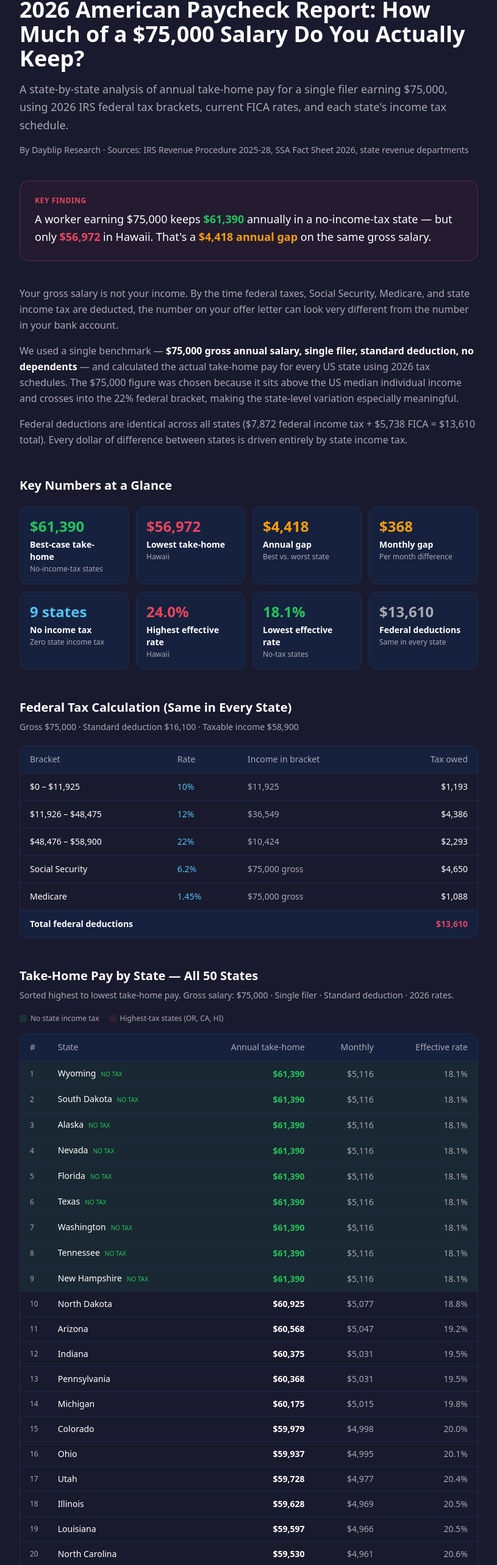
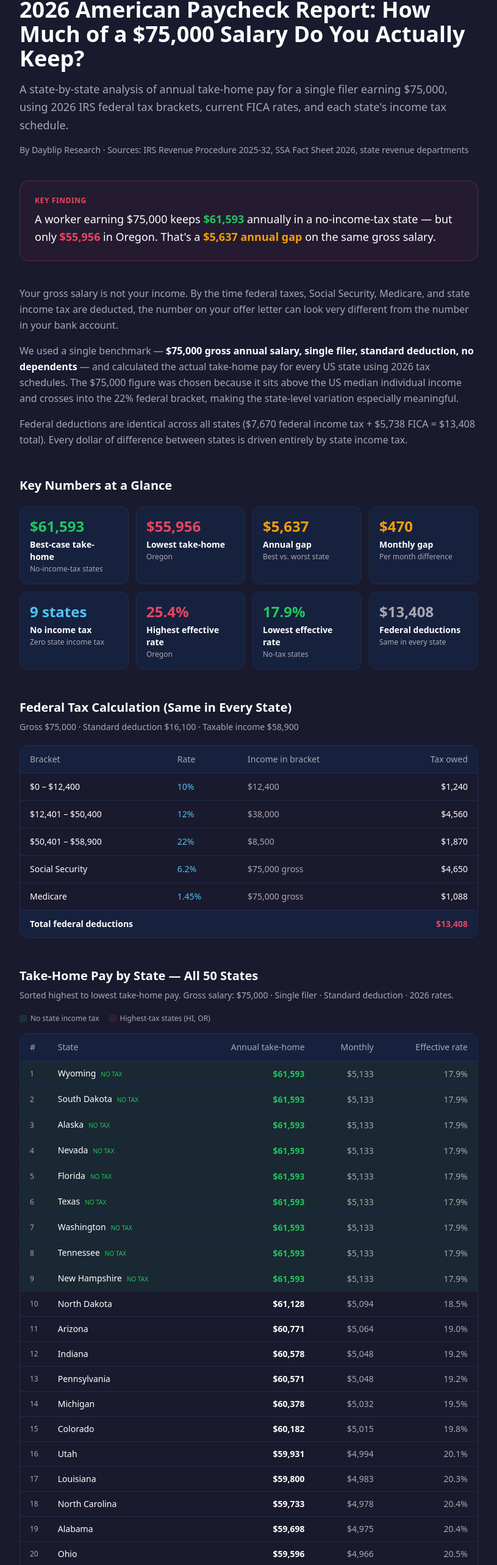
Before and after one commit to pierre2000it-max/dayblip, a Next.js app: page /research/paycheck-report-2026 in a window 1280 px wide. Shown: the part 224-2790 px from the top of the page at 61% size, without its empty margins (232-1047 px from the left). Built offline with nearby package versions, Linux system fonts and the light colour scheme.

Commit message:
Fix 3 of 3: Rebuild paycheck research report with correct 2026 federal tax 7670 and recalculated 50-state take-home figures

```diff
--- a/src/app/research/paycheck-report-2026/page.tsx
+++ b/src/app/research/paycheck-report-2026/page.tsx
@@ -14,75 +14,75 @@ interface StateRow {
 }
 
 // Gross $75,000 | Standard deduction $16,100 | Federal taxable income $58,900
-// Federal income tax: 10% × $11,925 + 12% × $36,549 + 22% × $10,424 = $7,872
+// Federal income tax: 10% × $12,400 + 12% × $38,000 + 22% × $8,500 = $7,670
 // FICA: 6.2% × $75,000 + 1.45% × $75,000 = $4,650 + $1,088 = $5,738
-// Total federal deductions: $13,610
-// After-federal base: $61,390
-// Take-home = $75,000 − $7,872 − $5,738 − state income tax
-// Sources: IRS Rev. Proc. 2025-28 (2026 brackets), SSA Fact Sheet 2026, state revenue depts.
+// Total federal deductions: $13,408
+// After-federal base: $61,593
+// Take-home = $75,000 − $7,670 − $5,738 − state income tax
+// Sources: IRS Rev. Proc. 2025-32 (2026 brackets), SSA Fact Sheet 2026, state revenue depts.
 
 const STATES: StateRow[] = [
-  { state: "Wyoming",        abbr: "WY", takeHome: 61390, effective: 18.1, noIncomeTax: true },
-  { state: "South Dakota",   abbr: "SD", takeHome: 61390, effective: 18.1, noIncomeTax: true },
-  { state: "Alaska",         abbr: "AK", takeHome: 61390, effective: 18.1, noIncomeTax: true },
-  { state: "Nevada",         abbr: "NV", takeHome: 61390, effective: 18.1, noIncomeTax: true },
-  { state: "Florida",        abbr: "FL", takeHome: 61390, effective: 18.1, noIncomeTax: true },
-  { state: "Texas",          abbr: "TX", takeHome: 61390, effective: 18.1, noIncomeTax: true },
-  { state: "Washington",     abbr: "WA", takeHome: 61390, effective: 18.1, noIncomeTax: true },
-  { state: "Tennessee",      abbr: "TN", takeHome: 61390, effective: 18.1, noIncomeTax: true },
-  { state: "New Hampshire",  abbr: "NH", takeHome: 61390, effective: 18.1, noIncomeTax: true },
-  { state: "North Dakota",   abbr: "ND", takeHome: 60925, effective: 18.8, noIncomeTax: false },
-  { state: "Arizona",        abbr: "AZ", takeHome: 60568, effective: 19.2, noIncomeTax: false },
-  { state: "Indiana",        abbr: "IN", takeHome: 60375, effective: 19.5, noIncomeTax: false },
-  { state: "Pennsylvania",   abbr: "PA", takeHome: 60368, effective: 19.5, noIncomeTax: false },
-  { state: "Michigan",       abbr: "MI", takeHome: 60175, effective: 19.8, noIncomeTax: false },
-  { state: "Colorado",       abbr: "CO", takeHome: 59979, effective: 20.0, noIncomeTax: false },
-  { state: "Ohio",           abbr: "OH", takeHome: 59937, effective: 20.1, noIncomeTax: false },
-  { state: "Utah",           abbr: "UT", takeHome: 59728, effective: 20.4, noIncomeTax: false },
-  { state: "Illinois",       abbr: "IL", takeHome: 59628, effective: 20.5, noIncomeTax: false },
-  { state: "Louisiana",      abbr: "LA", takeHome: 59597, effective: 20.5, noIncomeTax: false },
-  { state: "North Carolina", abbr: "NC", takeHome: 59530, effective: 20.6, noIncomeTax: false },
-  { state: "Alabama",        abbr: "AL", takeHome: 59495, effective: 20.7, noIncomeTax: false },
-  { state: "Kentucky",       abbr: "KY", takeHome: 59372, effective: 20.8, noIncomeTax: false },
-  { state: "Mississippi",    abbr: "MS", takeHome: 59367, effective: 20.8, noIncomeTax: false },
-  { state: "Missouri",       abbr: "MO", takeHome: 59234, effective: 21.0, noIncomeTax: false },
-  { state: "Georgia",        abbr: "GA", takeHome: 59139, effective: 21.1, noIncomeTax: false },
-  { state: "New Mexico",     abbr: "NM", takeHome: 59118, effective: 21.2, noIncomeTax: false },
-  { state: "Iowa",           abbr: "IA", takeHome: 59041, effective: 21.3, noIncomeTax: false },
-  { state: "West Virginia",  abbr: "WV", takeHome: 58992, effective: 21.3, noIncomeTax: false },
-  { state: "Montana",        abbr: "MT", takeHome: 58919, effective: 21.4, noIncomeTax: false },
-  { state: "Oklahoma",       abbr: "OK", takeHome: 58893, effective: 21.5, noIncomeTax: false },
-  { state: "South Carolina", abbr: "SC", takeHome: 58834, effective: 21.6, noIncomeTax: false },
-  { state: "Kansas",         abbr: "KS", takeHome: 58794, effective: 21.6, noIncomeTax: false },
-  { state: "Nebraska",       abbr: "NE", takeHome: 58759, effective: 21.7, noIncomeTax: false },
-  { state: "Arkansas",       abbr: "AR", takeHome: 58658, effective: 21.8, noIncomeTax: false },
-  { state: "Delaware",       abbr: "DE", takeHome: 58656, effective: 21.8, noIncomeTax: false },
-  { state: "Virginia",       abbr: "VA", takeHome: 58598, effective: 21.9, noIncomeTax: false },
-  { state: "Idaho",          abbr: "ID", takeHome: 58548, effective: 21.9, noIncomeTax: false },
-  { state: "Wisconsin",      abbr: "WI", takeHome: 58509, effective: 22.0, noIncomeTax: false },
-  { state: "Rhode Island",   abbr: "RI", takeHome: 58419, effective: 22.1, noIncomeTax: false },
-  { state: "Maine",          abbr: "ME", takeHome: 58358, effective: 22.2, noIncomeTax: false },
-  { state: "Vermont",        abbr: "VT", takeHome: 58340, effective: 22.2, noIncomeTax: false },
-  { state: "Maryland",       abbr: "MD", takeHome: 58288, effective: 22.3, noIncomeTax: false },
-  { state: "New York",       abbr: "NY", takeHome: 58097, effective: 22.5, noIncomeTax: false },
-  { state: "Connecticut",    abbr: "CT", takeHome: 58008, effective: 22.7, noIncomeTax: false },
-  { state: "Massachusetts",  abbr: "MA", takeHome: 57959, effective: 22.7, noIncomeTax: false },
-  { state: "Minnesota",      abbr: "MN", takeHome: 57858, effective: 22.9, noIncomeTax: false },
-  { state: "New Jersey",     abbr: "NJ", takeHome: 57808, effective: 22.9, noIncomeTax: false },
-  { state: "Oregon",         abbr: "OR", takeHome: 57291, effective: 23.6, noIncomeTax: false, highlight: "low" },
-  { state: "California",     abbr: "CA", takeHome: 57104, effective: 23.9, noIncomeTax: false, highlight: "low" },
-  { state: "Hawaii",         abbr: "HI", takeHome: 56972, effective: 24.0, noIncomeTax: false, highlight: "low" },
+  { state: "Wyoming",        abbr: "WY", takeHome: 61593, effective: 17.9, noIncomeTax: true },
+  { state: "South Dakota",   abbr: "SD", takeHome: 61593, effective: 17.9, noIncomeTax: true },
+  { state: "Alaska",         abbr: "AK", takeHome: 61593, effective: 17.9, noIncomeTax: true },
+  { state: "Nevada",         abbr: "NV", takeHome: 61593, effective: 17.9, noIncomeTax: true },
+  { state: "Florida",        abbr: "FL", takeHome: 61593, effective: 17.9, noIncomeTax: true },
+  { state: "Texas",          abbr: "TX", takeHome: 61593, effective: 17.9, noIncomeTax: true },
+  { state: "Washington",     abbr: "WA", takeHome: 61593, effective: 17.9, noIncomeTax: true },
+  { state: "Tennessee",      abbr: "TN", takeHome: 61593, effective: 17.9, noIncomeTax: true },
+  { state: "New Hampshire",  abbr: "NH", takeHome: 61593, effective: 17.9, noIncomeTax: true },
+  { state: "North Dakota",   abbr: "ND", takeHome: 61128, effective: 18.5, noIncomeTax: false },
+  { state: "Arizona",        abbr: "AZ", takeHome: 60771, effective: 19.0, noIncomeTax: false },
+  { state: "Indiana",        abbr: "IN", takeHome: 60578, effective: 19.2, noIncomeTax: false },
+  { state: "Pennsylvania",   abbr: "PA", takeHome: 60571, effective: 19.2, noIncomeTax: false },
+  { state: "Michigan",       abbr: "MI", takeHome: 60378, effective: 19.5, noIncomeTax: false },
+  { state: "Colorado",       abbr: "CO", takeHome: 60182, effective: 19.8, noIncomeTax: false },
+  { state: "Utah",           abbr: "UT", takeHome: 59931, effective: 20.1, noIncomeTax: false },
+  { state: "Louisiana",      abbr: "LA", takeHome: 59800, effective: 20.3, noIncomeTax: false },
+  { state: "North Carolina", abbr: "NC", takeHome: 59733, effective: 20.4, noIncomeTax: false },
+  { state: "Alabama",        abbr: "AL", takeHome: 59698, effective: 20.4, noIncomeTax: false },
+  { state: "Ohio",           abbr: "OH", takeHome: 59596, effective: 20.5, noIncomeTax: false },
+  { state: "Kentucky",       abbr: "KY", takeHome: 59575, effective: 20.6, noIncomeTax: false },
+  { state: "Mississippi",    abbr: "MS", takeHome: 59570, effective: 20.6, noIncomeTax: false },
+  { state: "Missouri",       abbr: "MO", takeHome: 59437, effective: 20.8, noIncomeTax: false },
+  { state: "Georgia",        abbr: "GA", takeHome: 59342, effective: 20.9, noIncomeTax: false },
+  { state: "New Mexico",     abbr: "NM", takeHome: 59321, effective: 20.9, noIncomeTax: false },
+  { state: "Iowa",           abbr: "IA", takeHome: 59244, effective: 21.0, noIncomeTax: false },
+  { state: "West Virginia",  abbr: "WV", takeHome: 59195, effective: 21.1, noIncomeTax: false },
+  { state: "Montana",        abbr: "MT", takeHome: 59122, effective: 21.2, noIncomeTax: false },
+  { state: "Oklahoma",       abbr: "OK", takeHome: 59096, effective: 21.2, noIncomeTax: false },
+  { state: "South Carolina", abbr: "SC", takeHome: 59037, effective: 21.3, noIncomeTax: false },
+  { state: "Kansas",         abbr: "KS", takeHome: 58997, effective: 21.3, noIncomeTax: false },
+  { state: "Nebraska",       abbr: "NE", takeHome: 58962, effective: 21.4, noIncomeTax: false },
+  { state: "Arkansas",       abbr: "AR", takeHome: 58861, effective: 21.5, noIncomeTax: false },
+  { state: "Delaware",       abbr: "DE", takeHome: 58859, effective: 21.5, noIncomeTax: false },
+  { state: "Virginia",       abbr: "VA", takeHome: 58801, effective: 21.6, noIncomeTax: false },
+  { state: "Idaho",          abbr: "ID", takeHome: 58751, effective: 21.7, noIncomeTax: false },
+  { state: "Wisconsin",      abbr: "WI", takeHome: 58712, effective: 21.7, noIncomeTax: false },
+  { state: "Rhode Island",   abbr: "RI", takeHome: 58622, effective: 21.8, noIncomeTax: false },
+  { state: "Maine",          abbr: "ME", takeHome: 58561, effective: 21.9, noIncomeTax: false },
+  { state: "California",     abbr: "CA", takeHome: 58549, effective: 21.9, noIncomeTax: false },
+  { state: "Vermont",        abbr: "VT", takeHome: 58543, effective: 21.9, noIncomeTax: false },
+  { state: "Maryland",       abbr: "MD", takeHome: 58491, effective: 22.0, noIncomeTax: false },
+  { state: "Connecticut",    abbr: "CT", takeHome: 58211, effective: 22.4, noIncomeTax: false },
+  { state: "Massachusetts",  abbr: "MA", takeHome: 58162, effective: 22.5, noIncomeTax: false },
+  { state: "New York",       abbr: "NY", takeHome: 58104, effective: 22.5, noIncomeTax: false },
+  { state: "Illinois",       abbr: "IL", takeHome: 58099, effective: 22.5, noIncomeTax: false },
+  { state: "Minnesota",      abbr: "MN", takeHome: 58061, effective: 22.6, noIncomeTax: false },
+  { state: "New Jersey",     abbr: "NJ", takeHome: 58011, effective: 22.7, noIncomeTax: false },
+  { state: "Hawaii",         abbr: "HI", takeHome: 56333, effective: 24.9, noIncomeTax: false, highlight: "low" },
+  { state: "Oregon",         abbr: "OR", takeHome: 55956, effective: 25.4, noIncomeTax: false, highlight: "low" },
 ]
 
 const KEY_NUMBERS = [
-  { value: "$61,390", label: "Best-case take-home",     sub: "No-income-tax states",  color: "#22c55e" },
-  { value: "$56,972", label: "Lowest take-home",        sub: "Hawaii",                color: "#e94560" },
-  { value: "$4,418",  label: "Annual gap",              sub: "Best vs. worst state",  color: "#f59e0b" },
-  { value: "$368",    label: "Monthly gap",             sub: "Per month difference",  color: "#f59e0b" },
+  { value: "$61,593", label: "Best-case take-home",     sub: "No-income-tax states",  color: "#22c55e" },
+  { value: "$55,956", label: "Lowest take-home",        sub: "Oregon",                color: "#e94560" },
+  { value: "$5,637",  label: "Annual gap",              sub: "Best vs. worst state",  color: "#f59e0b" },
+  { value: "$470",    label: "Monthly gap",             sub: "Per month difference",  color: "#f59e0b" },
   { value: "9 states",label: "No income tax",           sub: "Zero state income tax", color: "#4FC3F7" },
-  { value: "24.0%",   label: "Highest effective rate",  sub: "Hawaii",                color: "#e94560" },
-  { value: "18.1%",   label: "Lowest effective rate",   sub: "No-tax states",         color: "#22c55e" },
-  { value: "$13,610", label: "Federal deductions",      sub: "Same in every state",   color: "#a8a8b3" },
+  { value: "25.4%",   label: "Highest effective rate",  sub: "Oregon",                color: "#e94560" },
+  { value: "17.9%",   label: "Lowest effective rate",   sub: "No-tax states",         color: "#22c55e" },
+  { value: "$13,408", label: "Federal deductions",      sub: "Same in every state",   color: "#a8a8b3" },
 ]
 
 const relatedTools = [
@@ -169,7 +169,7 @@ export default function PaycheckReport2026() {
           <span className="rounded-full border border-[#e94560]/40 bg-[#e94560]/10 px-3 py-1 text-xs font-medium text-[#e94560]">
             Paycheck
           </span>
-          <span className="text-[#a8a8b3] text-xs">Published June 2026 · Updated with 2026 IRS brackets</span>
+          <span className="text-[#a8a8b3] text-xs">Published June 2026 · Updated July 2026 with corrected 2026 IRS brackets per Rev. Proc. 2025-32</span>
         </div>
 
         {/* H1 */}
@@ -184,16 +184,16 @@ export default function PaycheckReport2026() {
         </p>
 
         <p className="text-[#a8a8b3] text-sm mb-10">
-          By Dayblip Research · Sources: IRS Revenue Procedure 2025-28, SSA Fact Sheet 2026, state revenue departments
+          By Dayblip Research · Sources: IRS Revenue Procedure 2025-32, SSA Fact Sheet 2026, state revenue departments
         </p>
 
         {/* Key finding box */}
         <div className="rounded-2xl border border-[#e94560]/30 bg-[#e94560]/5 p-6 mb-10">
           <div className="text-[#e94560] text-xs font-semibold uppercase tracking-wider mb-2">Key Finding</div>
           <p className="text-white text-lg font-medium leading-relaxed">
-            A worker earning $75,000 keeps <strong className="text-[#22c55e]">$61,390</strong> annually in a no-income-tax
-            state — but only <strong className="text-[#e94560]">$56,972</strong> in Hawaii.
-            That&apos;s a <strong className="text-[#f59e0b]">$4,418 annual gap</strong> on the same gross salary.
+            A worker earning $75,000 keeps <strong className="text-[#22c55e]">$61,593</strong> annually in a no-income-tax
+            state — but only <strong className="text-[#e94560]">$55,956</strong> in Oregon.
+            That&apos;s a <strong className="text-[#f59e0b]">$5,637 annual gap</strong> on the same gross salary.
           </p>
         </div>
 
@@ -211,7 +211,7 @@ export default function PaycheckReport2026() {
             income and crosses into the 22% federal bracket, making the state-level variation especially meaningful.
           </p>
           <p>
-            Federal deductions are identical across all states ($7,872 federal income tax + $5,738 FICA = $13,610 total).
+            Federal deductions are identical across all states ($7,670 federal income tax + $5,738 FICA = $13,408 total).
             Every dollar of difference between states is driven entirely by state income tax.
           </p>
         </div>
@@ -248,9 +248,9 @@ export default function PaycheckReport2026() {
               </thead>
               <tbody>
                 {[
-                  { bracket: "$0 – $11,925",       rate: "10%",   income: "$11,925",       tax: "$1,193" },
-                  { bracket: "$11,926 – $48,475",  rate: "12%",   income: "$36,549",       tax: "$4,386" },
-                  { bracket: "$48,476 – $58,900",  rate: "22%",   income: "$10,424",       tax: "$2,293" },
+                  { bracket: "$0 – $12,400",       rate: "10%",   income: "$12,400",       tax: "$1,240" },
+                  { bracket: "$12,401 – $50,400",  rate: "12%",   income: "$38,000",       tax: "$4,560" },
+                  { bracket: "$50,401 – $58,900",  rate: "22%",   income: "$8,500",        tax: "$1,870" },
                   { bracket: "Social Security",    rate: "6.2%",  income: "$75,000 gross", tax: "$4,650" },
                   { bracket: "Medicare",           rate: "1.45%", income: "$75,000 gross", tax: "$1,088" },
                 ].map((row) => (
@@ -263,7 +263,7 @@ export default function PaycheckReport2026() {
                 ))}
                 <tr className="bg-[#16213e]">
                   <td colSpan={3} className="px-4 py-3 text-white font-bold">Total federal deductions</td>
-                  <td className="px-4 py-3 text-right font-bold text-[#e94560]">$13,610</td>
+                  <td className="px-4 py-3 text-right font-bold text-[#e94560]">$13,408</td>
                 </tr>
               </tbody>
             </table>
@@ -285,7 +285,7 @@ export default function PaycheckReport2026() {
             </span>
             <span className="flex items-center gap-1.5">
               <span className="inline-block w-3 h-3 rounded-sm" style={{ background: "rgba(233,69,96,0.12)" }}></span>
-              Highest-tax states (OR, CA, HI)
+              Highest-tax states (HI, OR)
             </span>
           </div>
 
@@ -347,27 +347,27 @@ export default function PaycheckReport2026() {
               {
                 n: "01",
                 title: "Nine states take nothing extra",
-                body: "Wyoming, South Dakota, Alaska, Nevada, Florida, Texas, Washington, Tennessee, and New Hampshire levy no state income tax. Workers in these states keep an identical $61,390 from a $75,000 salary — the federal government takes $13,610 and the state takes nothing.",
+                body: "Wyoming, South Dakota, Alaska, Nevada, Florida, Texas, Washington, Tennessee, and New Hampshire levy no state income tax. Workers in these states keep an identical $61,593 from a $75,000 salary — the federal government takes $13,408 and the state takes nothing.",
               },
               {
                 n: "02",
-                title: "The $4,418 gap compounds to ~$445,000 over a 30-year career",
-                body: "A Hawaii worker earning $75,000 takes home $4,418 less per year than an identical worker in Texas or Florida. That gap doesn't disappear — invested at a 7% annual return for 30 years, it compounds to approximately $445,000. State tax choice is a long-term wealth decision.",
+                title: "The $5,637 gap compounds to ~$532,000 over a 30-year career",
+                body: "An Oregon worker earning $75,000 takes home $5,637 less per year than an identical worker in Texas or Florida. That gap doesn't disappear — invested at a 7% annual return for 30 years, it compounds to approximately $532,000. State tax choice is a long-term wealth decision.",
               },
               {
                 n: "03",
                 title: "The 22% federal bracket kicks in at this salary level",
-                body: "At $75,000 gross with the 2026 standard deduction of $16,100, only $10,424 of taxable income falls into the 22% federal bracket. The majority of the salary is still taxed at 10% and 12%. State income tax becomes disproportionately impactful here because the federal marginal rate is still moderate.",
+                body: "At $75,000 gross with the 2026 standard deduction of $16,100, only $8,500 of taxable income falls into the 22% federal bracket. The majority of the salary is still taxed at 10% and 12%. State income tax becomes disproportionately impactful here because the federal marginal rate is still moderate.",
               },
               {
                 n: "04",
-                title: "Hawaii edges out California and Oregon as the highest-tax state at this income",
-                body: "Hawaii's income tax structure — with a top bracket of 11% — results in a 24.0% total effective rate for a $75,000 earner, the highest of any state. Oregon (23.6%) and California (23.9%) follow closely. All three exceed the next tier by more than half a percentage point.",
+                title: "Oregon edges out Hawaii as the highest-tax state at this income level",
+                body: "Oregon's top rate of 9.9% combined with a low standard deduction of $2,420 results in a 25.4% total effective rate for a $75,000 earner — the highest of any state. Hawaii follows at 24.9%. California, despite its reputation, lands at 21.9% at this income level — roughly middle-of-the-pack — because its higher rates apply mainly to incomes above $100,000.",
               },
               {
                 n: "05",
                 title: "Middle-of-the-pack states cluster tightly",
-                body: "Thirty-two states fall within a roughly $3,000 band ($57,800–$60,900 take-home). State income tax choice is most consequential at the extremes — the 9 no-tax states and the bottom 3 (OR, CA, HI) drive the entire headline gap.",
+                body: "Thirty-nine states fall within a roughly $3,100 band ($58,000–$61,100 take-home). State income tax choice is most consequential at the extremes — the 9 no-tax states and the bottom 2 (OR, HI) drive the entire headline gap.",
               },
             ].map((f) => (
               <div key={f.n} className="flex gap-4 rounded-xl bg-[#16213e] border border-[#1e2d4a] p-5">
@@ -391,9 +391,9 @@ export default function PaycheckReport2026() {
               This represents the simplest possible tax situation to isolate the effect of geography.
             </p>
             <p>
-              <strong className="text-white">Federal income tax</strong> uses 2026 brackets per IRS Revenue Procedure 2025-28.
+              <strong className="text-white">Federal income tax</strong> uses 2026 brackets per IRS Revenue Procedure 2025-32.
               Standard deduction: $16,100 (single). Taxable income: $58,900.
-              Tax: 10% × $11,925 + 12% × $36,549 + 22% × $10,424 = $7,872.
+              Tax: 10% × $12,400 + 12% × $38,000 + 22% × $8,500 = $7,670.
             </p>
             <p>
               <strong className="text-white">FICA</strong>: Social Security 6.2% × $75,000 = $4,650.
@@ -406,7 +406,7 @@ export default function PaycheckReport2026() {
               are not included. State standard deductions are applied where available.
             </p>
             <p>
-              Take-home pay = $75,000 − $7,872 (federal income tax) − $5,738 (FICA) − state income tax.
+              Take-home pay = $75,000 − $7,670 (federal income tax) − $5,738 (FICA) − state income tax.
             </p>
           </div>
         </section>
@@ -442,7 +442,7 @@ export default function PaycheckReport2026() {
         <div className="rounded-xl border border-[#1e2d4a] bg-[#16213e] p-5 mb-10">
           <div className="text-[#a8a8b3] text-xs font-semibold uppercase tracking-wider mb-3">Sources</div>
           <ul className="text-[#a8a8b3] text-xs space-y-1.5">
-            <li>· IRS Revenue Procedure 2025-28 — 2026 federal income tax brackets and standard deduction</li>
+            <li>· IRS Revenue Procedure 2025-32 — 2026 federal income tax brackets and standard deduction</li>
             <li>· Social Security Administration Fact Sheet 2026 — FICA contribution and benefit base</li>
             <li>· Tax Foundation, State Individual Income Tax Rates and Brackets 2026</li>
             <li>· State revenue department publications for all 50 states (accessed June 2026)</li>
```
